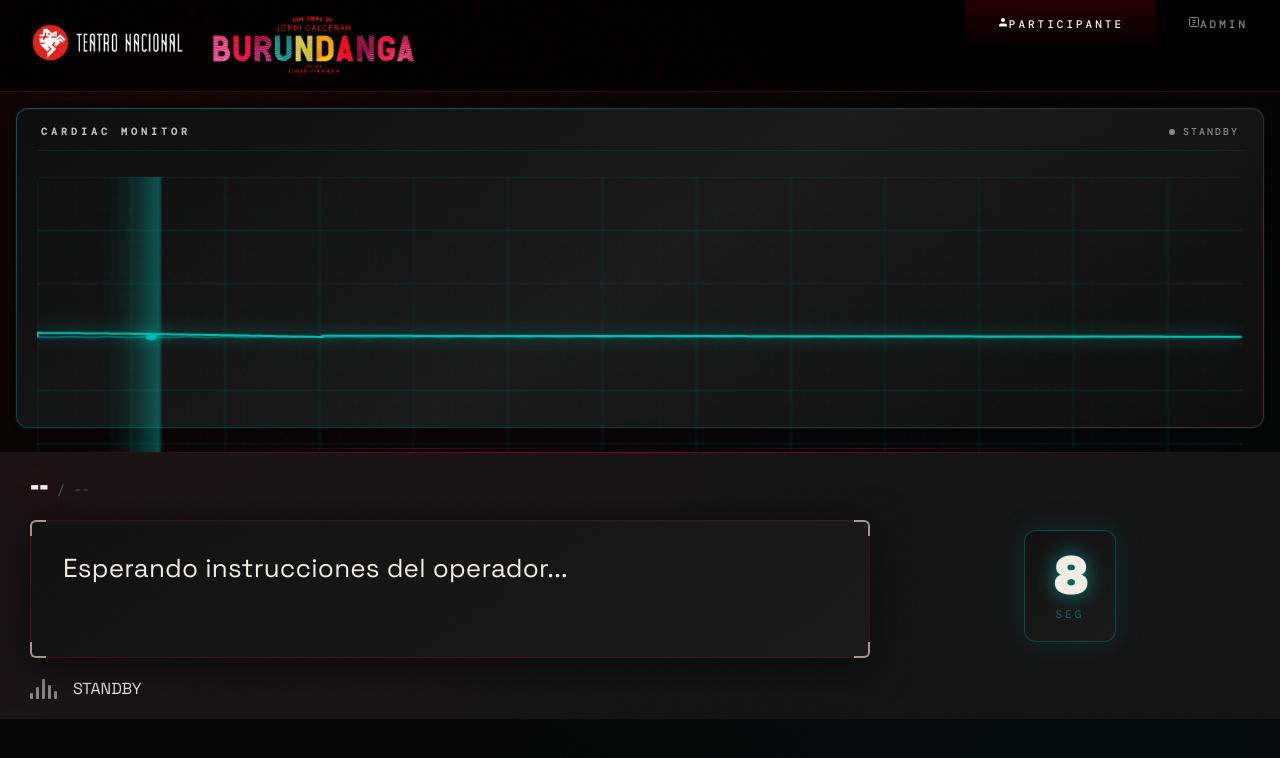
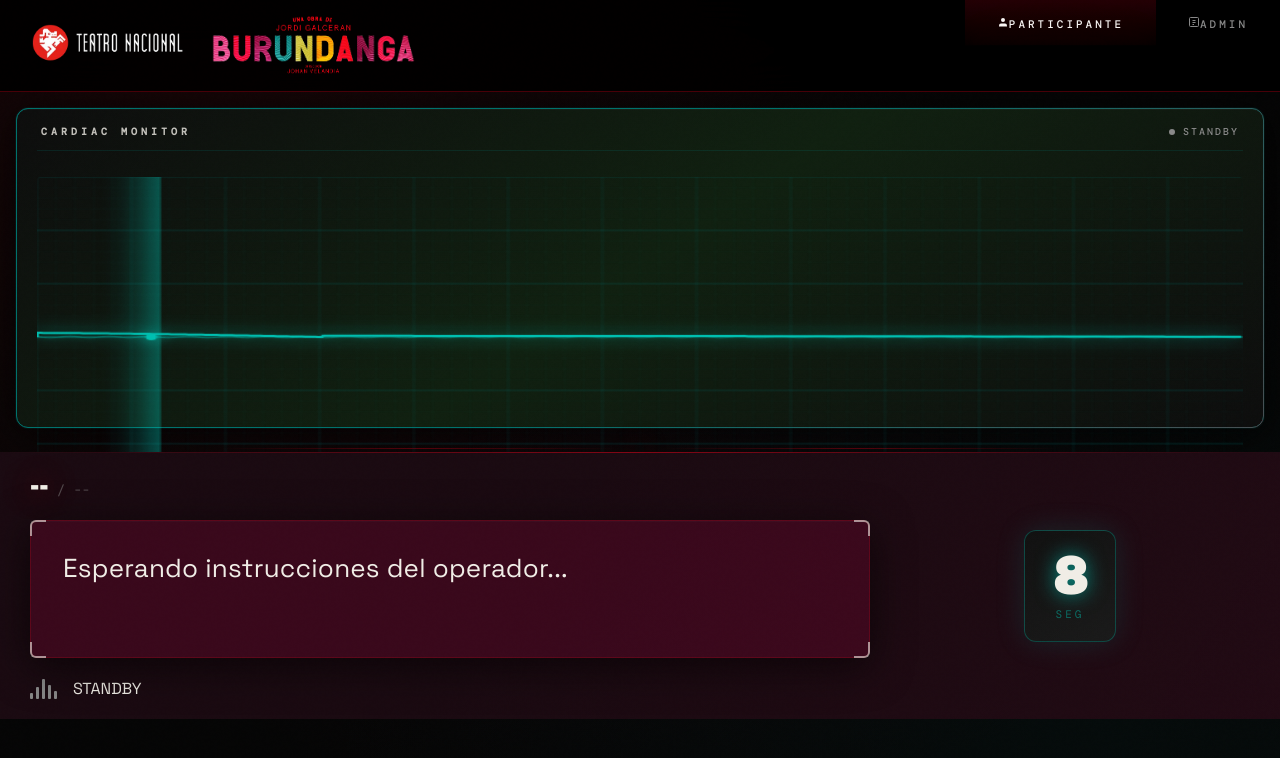
Before and after one commit to plannerpenta-lang/sinoudal, a React (Vite) app: page / in a window 1280 px wide. Shown: the top 758 px of the page. Built offline with nearby package versions, Linux system fonts and the light colour scheme; no server answers.

Commit message:
feat: ajustes finales cuestion - fondo pregunta, monitore y fin

```diff
--- a/src/components/game/LandingPage.css
+++ b/src/components/game/LandingPage.css
@@ -46,15 +46,12 @@
     width: 100%;
     max-width: 100%;
     height: 40vh;
-  background: linear-gradient(145deg, #0D0D0D 0%, #1A1A1A 50%, #0D0D0D 100%);
-  border: 1px solid rgba(0, 114, 109, 0.4);
+    background: linear-gradient(145deg, #0D0D0D 0%, #102010 50%, #0D0D0D 100%);
+    border: 1px solid rgb(0 114 109);
     border-radius: 12px;
     padding: 16px 20px;
     position: relative;
-  box-shadow:
-    0 0 0 1px rgba(0, 114, 109, 0.1),
-    0 4px 40px rgba(0, 0, 0, 0.8),
-    inset 0 1px 0 rgba(255, 255, 255, 0.03);
+    box-shadow: 0 0 0 1px rgba(0, 114, 109, 0.1), 0 4px 40px rgba(0, 0, 0, 0.8), inset 0 1px 0 rgba(255, 255, 255, 0.03);
 }
 
 .monitor-frame::before {
@@ -187,7 +184,7 @@
     align-items: stretch;
     padding: 20px 30px;
     position: relative;
-  background: linear-gradient(135deg, rgba(140, 2, 52, 0.06) 0%, transparent 60%), var(--black-soft);
+    background: linear-gradient(305deg, rgba(140, 2, 52, 0.06) 0%, transparent 60%), #1a0a11;
 }
 
 .right-panel::before {
@@ -303,12 +300,10 @@
 .question-card {
     position: relative;
     padding: 28px 32px;
-  background: linear-gradient(145deg, #111111, #1A1A1A);
+    background: #8309374d;
     border: 1px solid rgba(236, 0, 24, 0.2);
     border-radius: 8px;
-  box-shadow:
-    0 8px 40px rgba(0, 0, 0, 0.6),
-    inset 0 1px 0 rgba(255, 255, 255, 0.02);
+    box-shadow: 0 8px 40px rgba(0, 0, 0, 0.6), inset 0 1px 0 rgba(255, 255, 255, 0.02);
     transition: border-color 0.3s ease, box-shadow 0.3s ease;
 }
 
@@ -410,7 +405,7 @@
     width: 100%;
     min-height: calc(100vh - 57px);
     position: relative;
-  background: radial-gradient(ellipse at 50% 50%, rgba(140, 2, 52, 0.15) 0%, transparent 70%);
+    background: linear-gradient(135deg, #f88904 0%, #fb112c 50%, #b00c3e 100%);
 }
 
 .end-content {
@@ -420,13 +415,14 @@
 
 .end-eyebrow {
     font-family: var(--font-mono);
-  font-size: 10px;
+    font-size: 30px;
     font-weight: 500;
-  letter-spacing: 5px;
-  color: var(--gray-light);
+    letter-spacing: 8px;
+    color: white;
     text-transform: uppercase;
     display: block;
-  margin-bottom: 20px;
+    margin-bottom: 24px;
+    text-shadow: 0 0 20px rgba(0, 0, 0, 0.5);
 }
 
 .end-title {
@@ -445,6 +441,15 @@
     color: var(--gray-light);
     letter-spacing: 3px;
     text-transform: uppercase;
+}
+
+.end-sub {
+    font-family: var(--font-mono);
+    font-size: 36px;
+    color: white;
+    letter-spacing: 4px;
+    text-transform: uppercase;
+    text-shadow: 0 0 20px rgba(0, 0, 0, 0.5);
 }
 
 .end-decoration {
```
Lines whose indentation alone changed are shown as unchanged.
